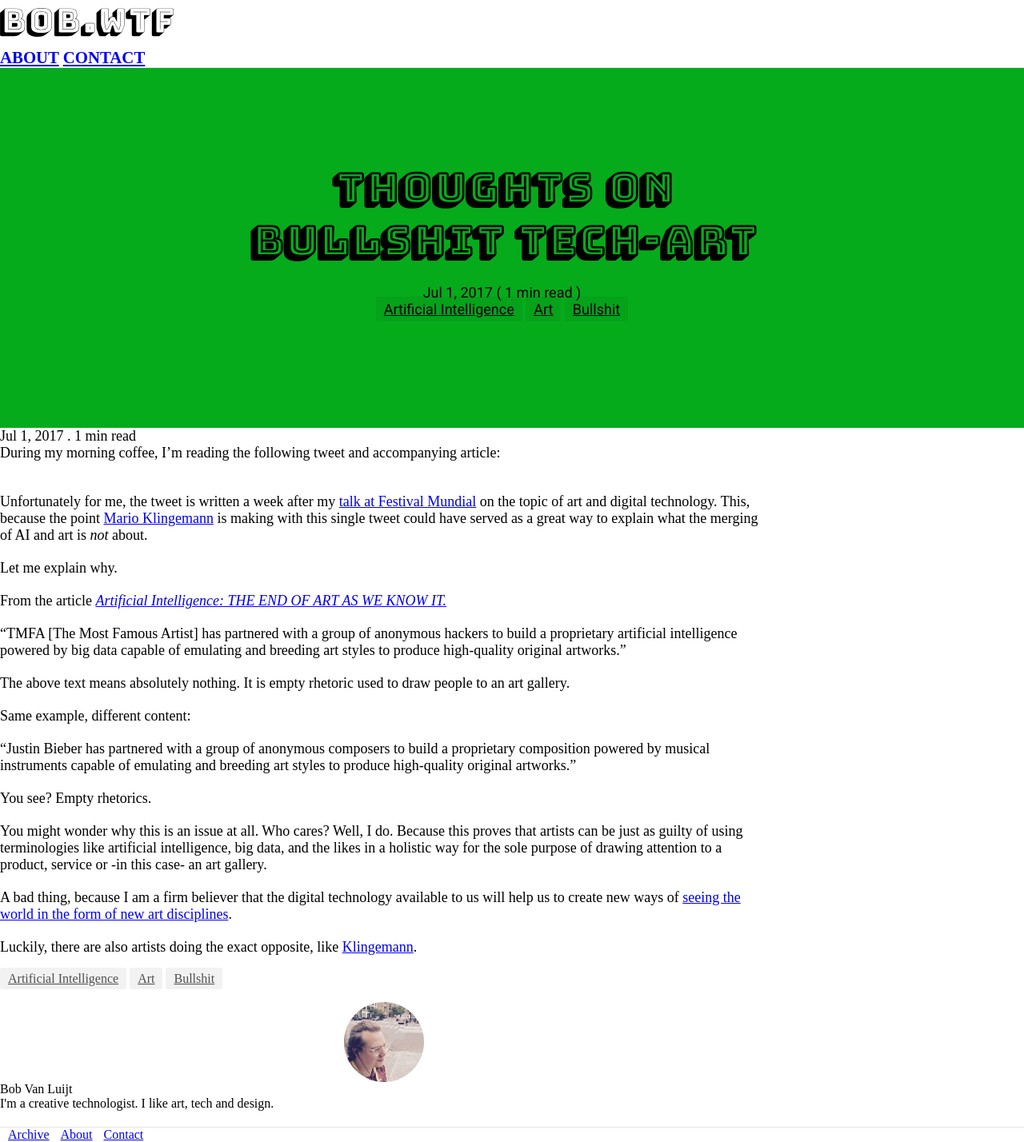
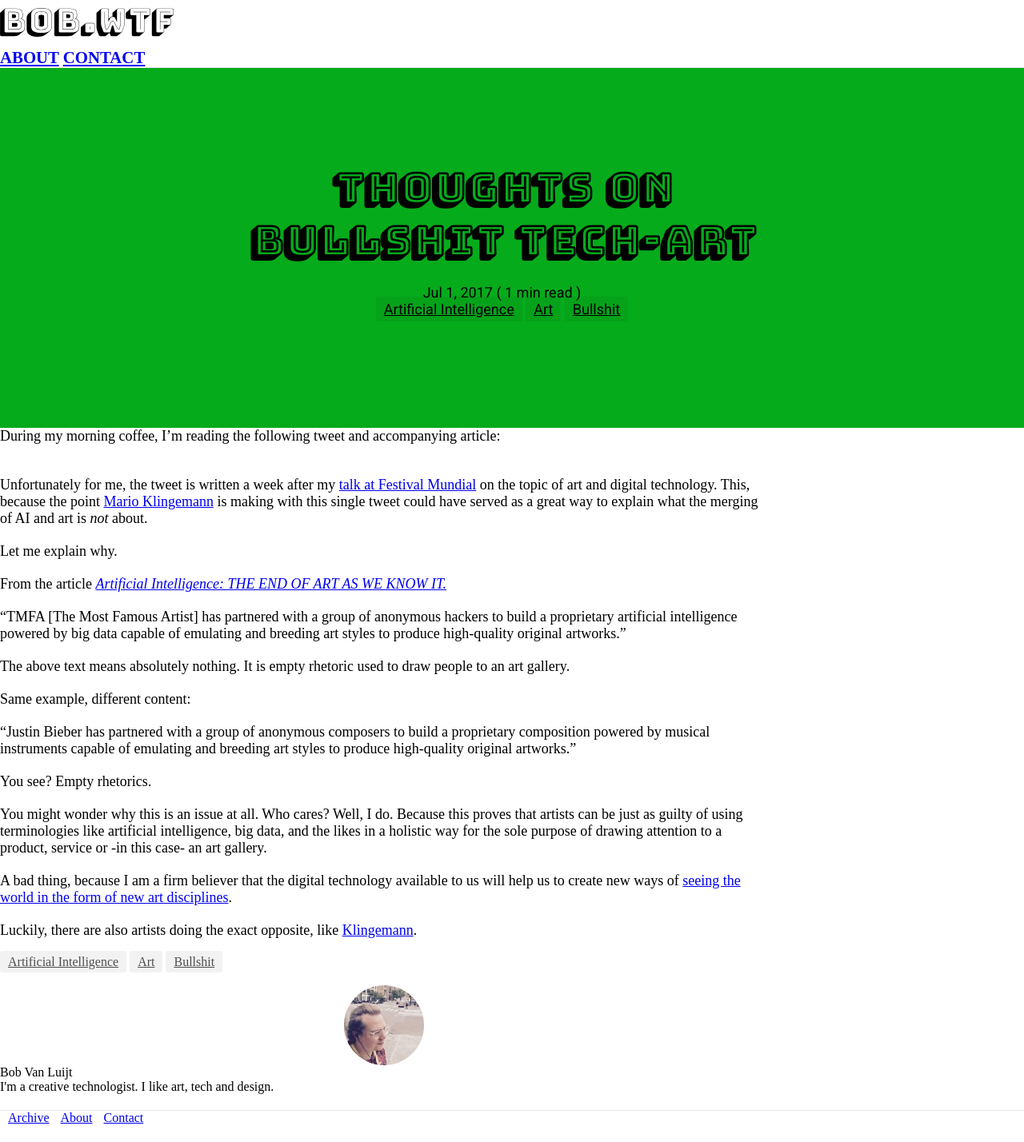
Before and after one commit to bobvanluijt/bobvanluijt.github.io, a Jekyll site: the page built from _posts/2017-07-01-thoughts-on-bullshit-tech-art.md, in a window 1280 px wide. Shown: the whole page at 80% size. Built offline with Jekyll 4.4.1, drawn with Linux system fonts in a browser that asks for light colours; nearby versions of some CDN libraries; comment, search, counter and statistics services are not loaded; after the commit the page ends 1407 px from its top, so only the background shows below that.

Commit message:
#17 removed redundant info

```diff
--- a/_layouts/post.html
+++ b/_layouts/post.html
@@ -36,16 +36,6 @@ layout: default
   </div>
 </div>
 <div class="container">
-  <div class="row">
-    <div class="col-sm-10 offset-sm-1 mt-2">
-      {% assign words = page.content | number_of_words %}
-      {% if words < 360 %}
-        <p>{{ page.date | date: "%b %-d, %Y" }} . 1 min read</p>
-      {% else %}
-      <p>{{ page.date | date: "%b %-d, %Y" }} . {{ words | divided_by:180 }} min read
-      {% endif %}
-    </div>
-  </div>
   <div class="row">
     <div class="col-sm-10 offset-sm-1">
       <div class="post_page mt-2">
```
